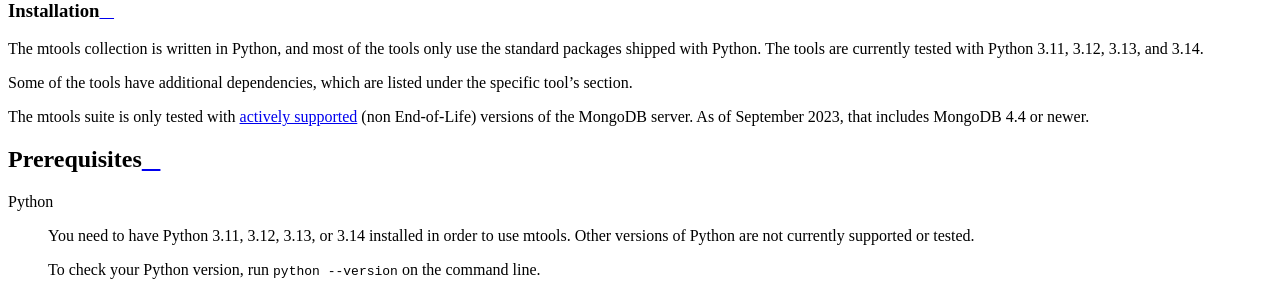
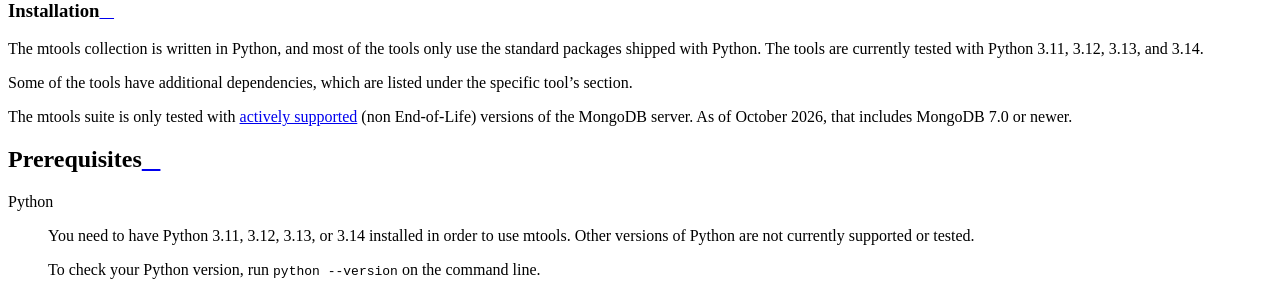
Before and after one commit to rueckstiess/mtools, a Sphinx documentation site: the page built from doc/install.rst, in a window 1280 px wide and 900 px high, scrolled down 717 px. Shown: the part 152-452 px from the top of the window. Built offline with Sphinx 7.4.7 and the Read the Docs theme 3.1.0, drawn with Linux system fonts in a browser that asks for light colours.

Commit message:
MongoDB 7.0 is currently the oldest non-EOL server version

```diff
--- a/README.rst
+++ b/README.rst
@@ -54,8 +54,8 @@
 
 The mtools suite is only tested with
 `actively supported <https://www.mongodb.com/support-policy/lifecycles>`
-(non End-of-Life) versions of the MongoDB server. As of September 2023,
-that includes MongoDB 4.4 or newer.
+(non End-of-Life) versions of the MongoDB server. As of October 2026,
+that includes MongoDB 7.0 or newer.
 
 Recent Changes
 --------------
--- a/doc/install.rst
+++ b/doc/install.rst
@@ -11,8 +11,8 @@
 
 The mtools suite is only tested with
 `actively supported <https://www.mongodb.com/support-policy/lifecycles>`__
-(non End-of-Life) versions of the MongoDB server. As of September 2023,
-that includes MongoDB 4.4 or newer.
+(non End-of-Life) versions of the MongoDB server. As of October 2026,
+that includes MongoDB 7.0 or newer.
 
 Prerequisites
 ~~~~~~~~~~~~~
```
